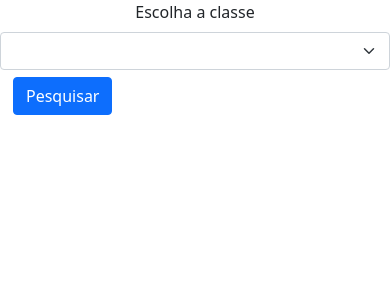
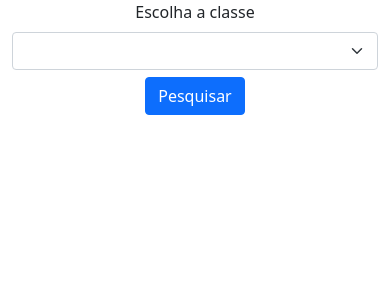
Before and after one commit to DinhoDKK/SisCMnt, a PHP site: template src/pages/user/pesq_cl.php in a window 390 px wide. Shown: the top 300 px of the page. Run offline with PHP 8.4, Linux system fonts and the light colour scheme; the template is opened without the code that fills it, so the values that code supplies are empty; the visitor is signed in with stand-in values (Sample User, id 1).

Commit message:
Alterações feitas

```diff
--- a/src/pages/user/atl_disp_clii.php
+++ b/src/pages/user/atl_disp_clii.php
@@ -84,9 +84,9 @@ if (!empty($_GET['meus_materiais']) && $_GET['meus_materiais'] == 1) {
     <?php if (!empty($materiais)) { ?>
 
          <!-- Aqui que será montada a tabela com a relação de materiais!! -->
-      <div class="container">
+         <div class="tabelas">
         <table class="table table-striped">
-          <thead>
+          <thead class="table-dark">
             <tr>
               <th scope="col">#</th>
               <th scope="col">Nº da Ficha</th>
@@ -97,6 +97,7 @@ if (!empty($_GET['meus_materiais']) && $_GET['meus_materiais'] == 1) {
               <th scope="col">Data (Início da indisponibilidade)</th>
               <th scope="col">Motivo da indisponibilidade</th>
               <th scope="col">Em manutenção</th>
+              <th scope="col"></th>
             </tr>
           </thead>
           <tbody>
--- a/src/pages/user/pedido_descarga.php
+++ b/src/pages/user/pedido_descarga.php
@@ -92,6 +92,7 @@ if (!empty($_GET['meus_materiais']) && $_GET['meus_materiais'] == 1) {
               <th scope="col">Nomenclatura</th>
               <th scope="col">Disponibilidade</th>
               <th scope="col">Motivo da descarga</th>
+              <th scope="col"></th>
             </tr>
           </thead>
           <tbody>
--- a/src/pages/user/pesq_cl.php
+++ b/src/pages/user/pesq_cl.php
@@ -25,8 +25,10 @@ die();
 </head>
 
 <body>
+  <div class="container text-center">
         <form id="form" name="form" class="form" action="ver_mat_cl.php" method="POST" onsubmit="">
-                <div class="col-md-6" style="text-align: center;">
+
+                <div class="col-md-6">
                     <label for="perfil" class="form-label">Escolha a classe</label>
                     <select id="escolhaclasse" name="escolhaclasse" class="form-select">
                     <option selected></option>
@@ -36,10 +38,11 @@ die();
                     </select>
                 </div>
 
-                <div class="col-md-10 btn">
+                <div class="col-md-4 btn">
             <button type="submit" class="btn btn-primary">Pesquisar</button>
-            </div>
+          </div>
 
         </form>
+  </div>
 </body>
 </html>
--- a/src/pages/user/ver_mat_mnt.php
+++ b/src/pages/user/ver_mat_mnt.php
@@ -82,8 +82,8 @@ if (!empty($_GET['meus_materiais']) && $_GET['meus_materiais'] == 1) {
     <?php if (!empty($materiais)) { ?>
 
          <!-- Aqui que será montada a tabela com a relação de materiais!! -->
-         <div class="tabelas">
-        <table class="table table-striped">
+         <div class="tabelas table-responsive-sm">
+        <table class="table table-sm table-striped">
           <thead class="table-dark">
             <tr>
               <th scope="col">#</th>
```
Also changed, not shown: src/pages/user/ver_mat_cl.php (+4 -3 lines).
